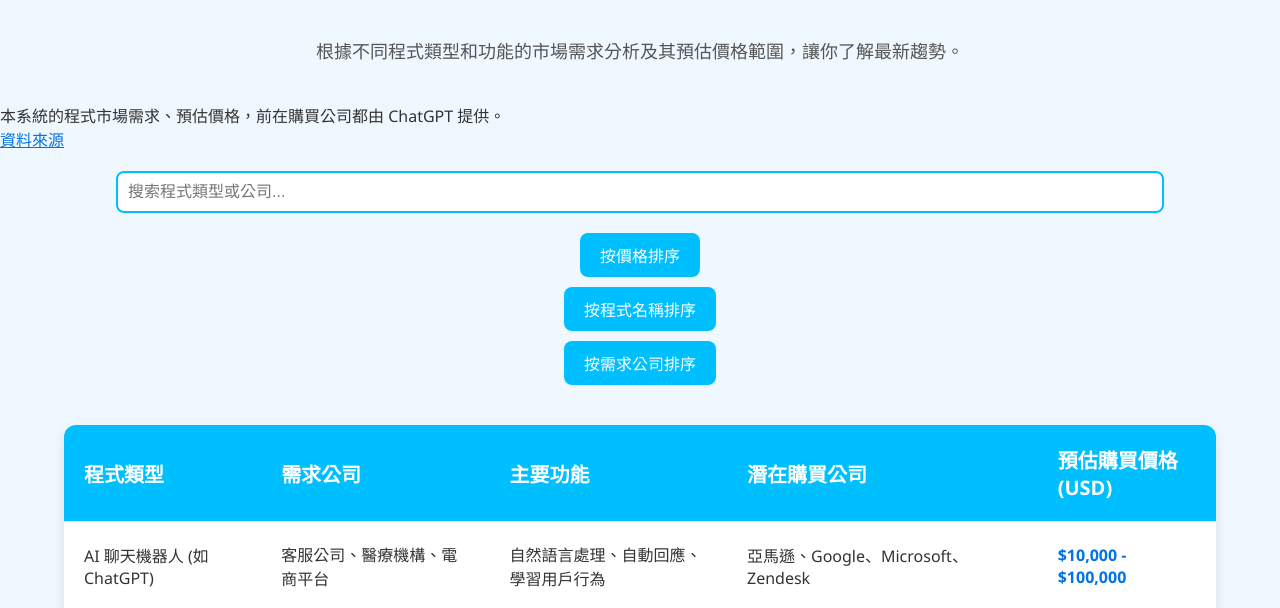
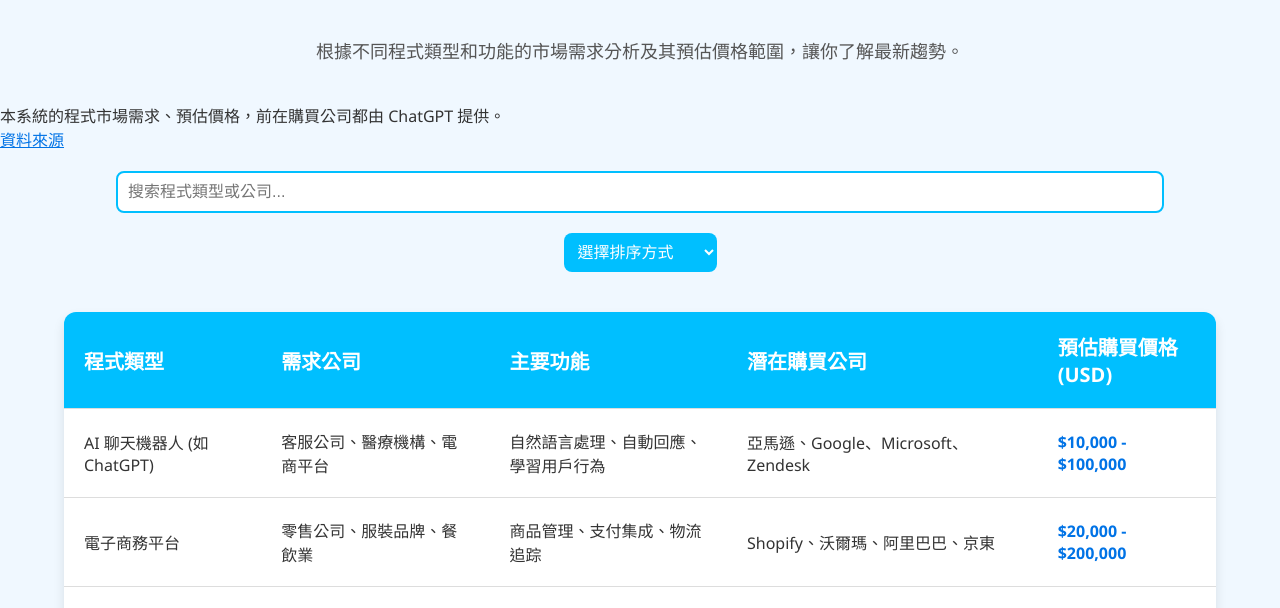
Before and after one commit to oinktech/MarketPriceAnalyzer, a plain HTML site: page cn/202409.html in a window 1280 px wide. Shown: the part 126-734 px from the top of the page. Drawn offline with Linux system fonts and the light colour scheme.

Commit message:
Update 202409.html

```diff
--- a/cn/202409.html
+++ b/cn/202409.html
@@ -183,6 +183,22 @@ input[type="text"]:focus {
     text-decoration: underline;
 }
 
+        .sort-select {
+    background-color: #00bfff;
+    color: white;
+    padding: 10px;
+    border: none;
+    border-radius: 8px;
+    cursor: pointer;
+    font-size: 16px;
+    margin: 10px auto;
+    display: block;
+}
+
+.sort-select option {
+    padding: 10px;
+}
+
     </style>
 </head>
 <body>
@@ -205,9 +221,12 @@ input[type="text"]:focus {
     <p id="error-message" class="error" style="display: none;">未找到相關資料</p>
 
     <!-- 排序按鈕 -->
-    <button class="sort-btn" onclick="sortTable('price')">按價格排序</button>
-    <button class="sort-btn" onclick="sortTable('name')">按程式名稱排序</button>
-    <button class="sort-btn" onclick="sortTable('company')">按需求公司排序</button>
+    <select class="sort-select" id="sortSelect">
+    <option value="">選擇排序方式</option>
+    <option value="price">按價格排序</option>
+    <option value="name">按程式名稱排序</option>
+    <option value="company">按需求公司排序</option>
+</select>
 
     <table id="dataTable">
         <thead>
@@ -446,6 +465,11 @@ input[type="text"]:focus {
             document.getElementById('error-message').style.display = found ? 'none' : 'block';
         });
 
+        // 排序功能
+document.getElementById('sortSelect').addEventListener('change', function() {
+    sortTable(this.value);
+});
+
 function sortTable(sortBy) {
     let table = document.getElementById('dataTable');
     let rows = Array.from(table.querySelectorAll('tbody tr'));
@@ -474,13 +498,14 @@ input[type="text"]:focus {
             });
             break;
         default:
-                    sortedRows = rows;
+            return;
     }
 
     let tbody = table.querySelector('tbody');
     tbody.innerHTML = '';
     sortedRows.forEach(row => tbody.appendChild(row));
 }
+
     </script>
 </body>
 </html>
```
Lines whose indentation alone changed are shown as unchanged.
